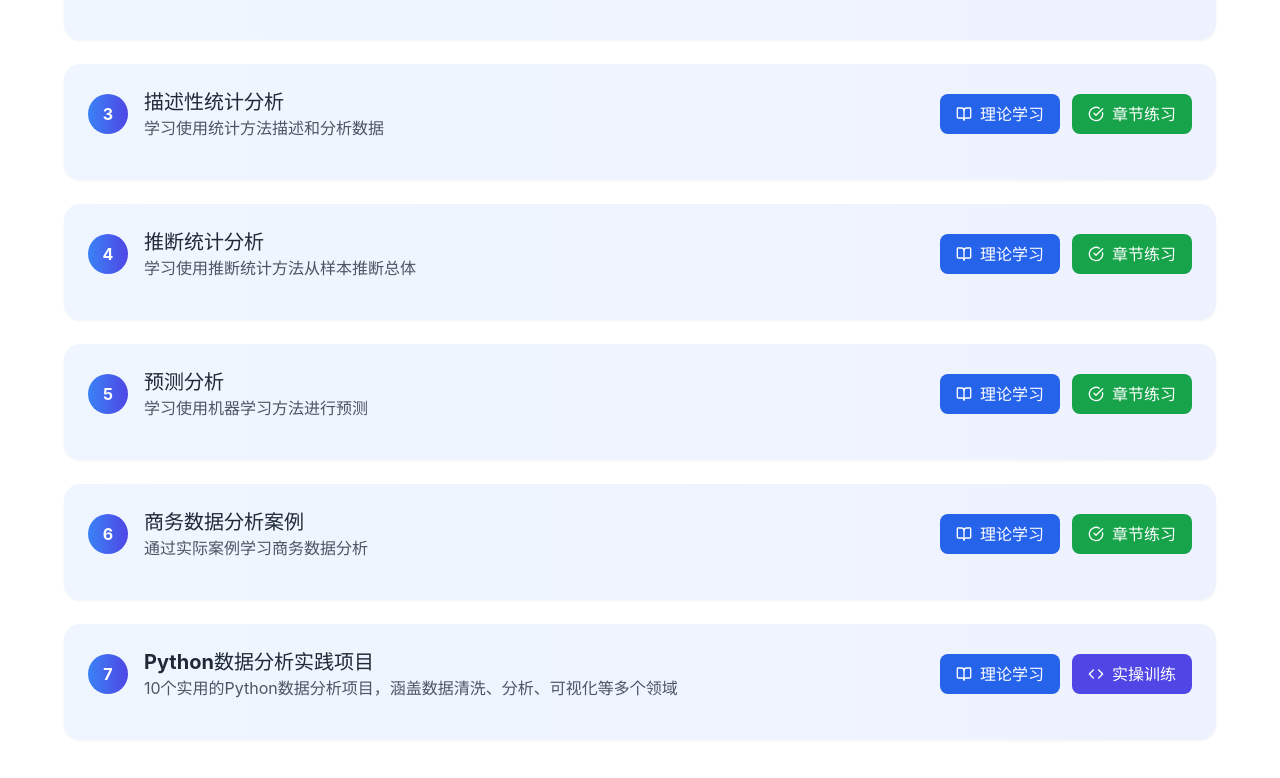
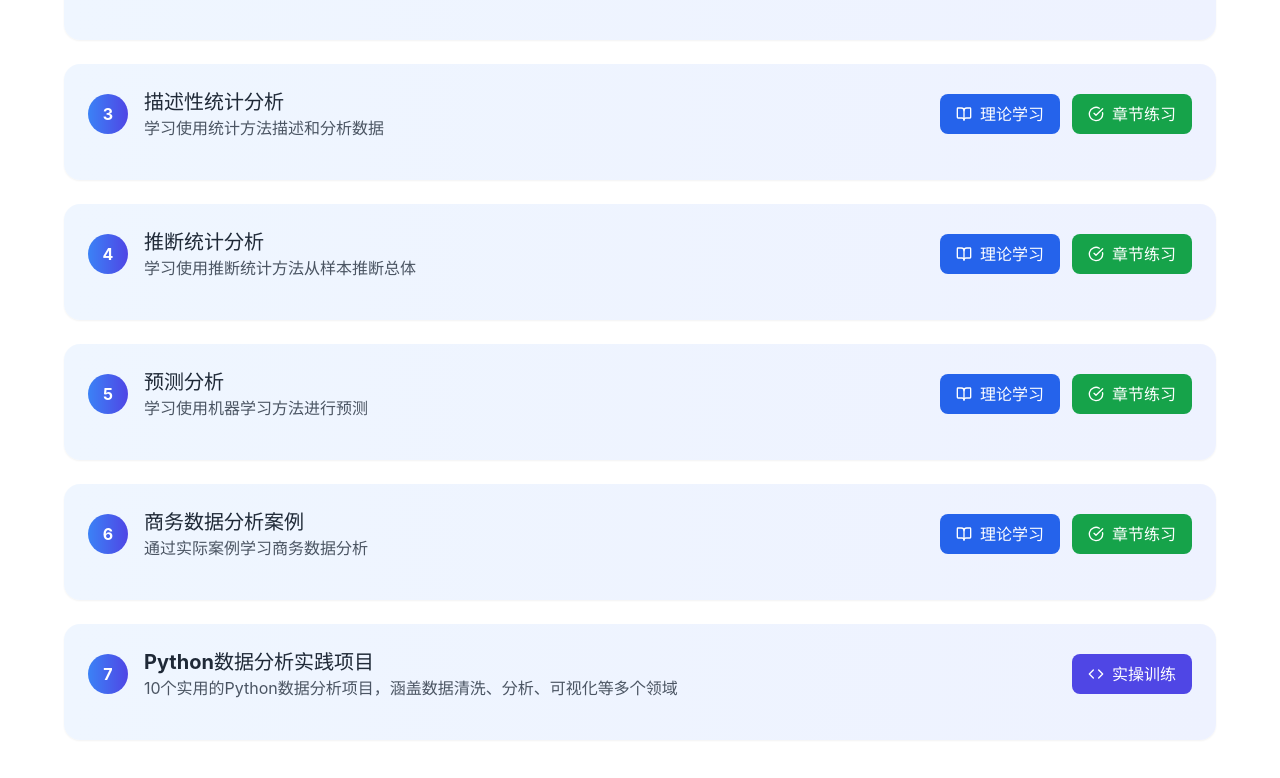
Before and after one commit to xiaolin518/LL6, a React (Vite) app: page /data-analysis in a window 1280 px wide. Shown: the part 728-1506 px from the top of the page. Built offline with nearby package versions, Linux system fonts and the light colour scheme.

Commit message:
第7章去掉理论学习，只保留实操训练

```diff
--- a/src/pages/DataAnalysisCourse.tsx
+++ b/src/pages/DataAnalysisCourse.tsx
@@ -380,6 +380,7 @@
                     </div>
                   </div>
                   <div className="flex gap-3">
+                    {chapter.id !== 'chapter7' && (
                       <button
                         onClick={() => {
                           setActiveChapter(chapter.id);
@@ -390,6 +391,7 @@
                         <BookOpen className="w-4 h-4" />
                         理论学习
                       </button>
+                    )}
                     {chapter.id === 'chapter7' && (
                       <button
                         onClick={() => navigate('/data-analysis/practical')}
@@ -410,7 +412,7 @@
                     )}
                   </div>
                 </div>
-                {activeChapter === chapter.id && !showPractice && (
+                {activeChapter === chapter.id && !showPractice && chapter.id !== 'chapter7' && (
                   <div className="mt-4 p-6 bg-white rounded-xl shadow-sm">
                     <div dangerouslySetInnerHTML={{ __html: chapter.content }} />
                   </div>
```
Lines whose indentation alone changed are shown as unchanged.
